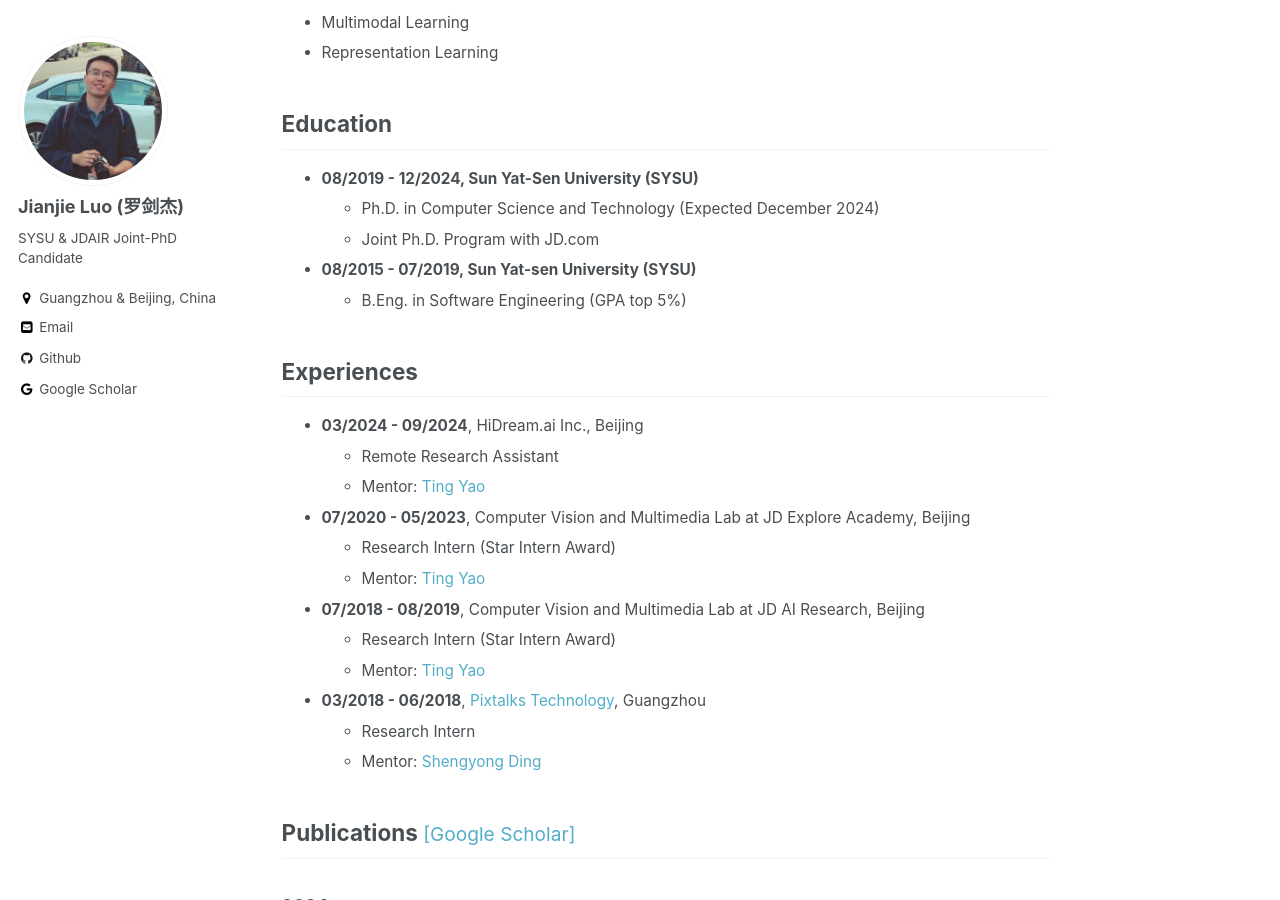
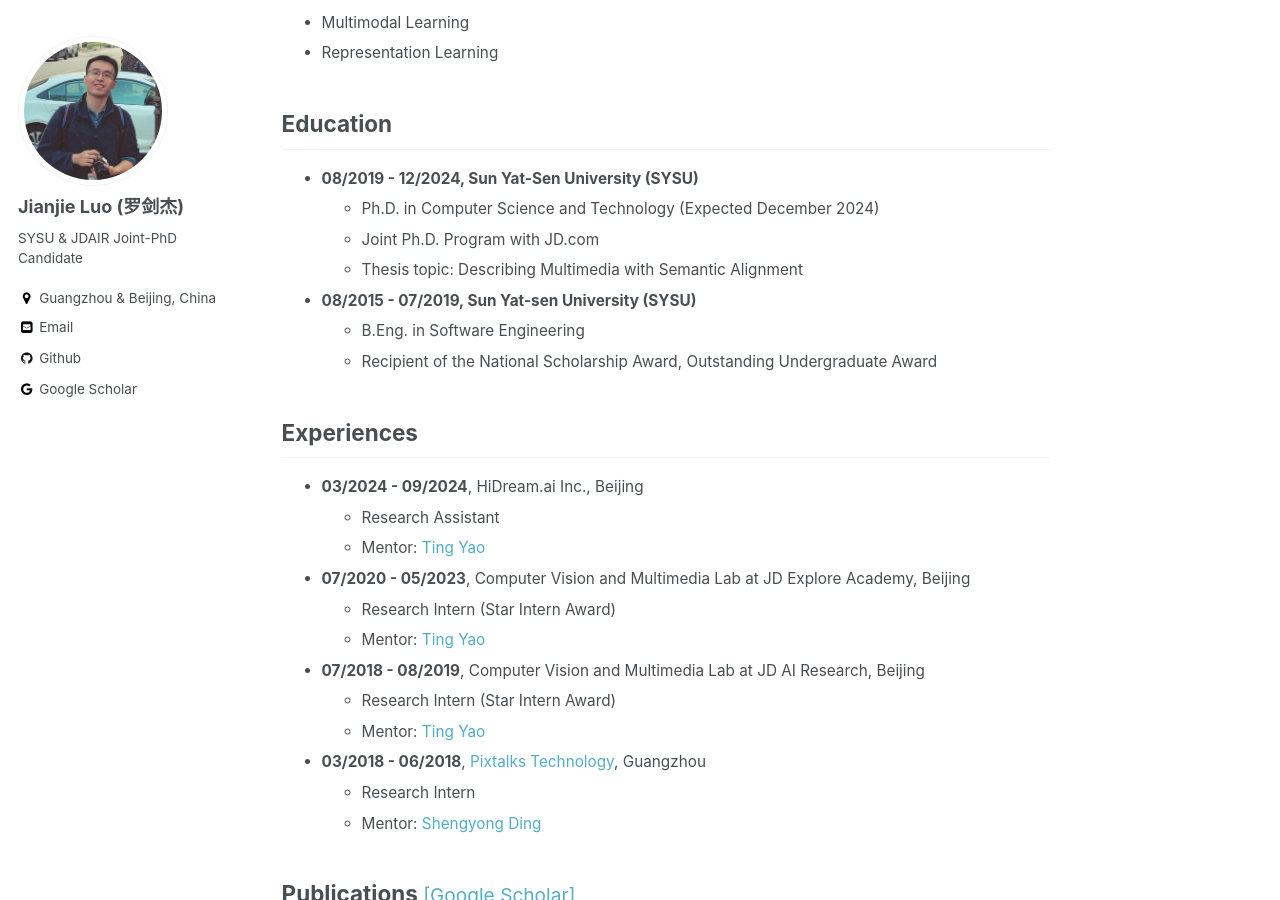
Before and after one commit to jianjieluo/jianjieluo.github.io, a Jekyll site: the page built from index.html, in a window 1280 px wide and 900 px high, scrolled down 775 px. Built offline with Jekyll 4.4.1, drawn with Linux system fonts in a browser that asks for light colours; a script that is not in the unit is left out; the list of posts is cut into pages by our own code; some of the changed text lies outside the part shown.

Commit message:
Update Education

```diff
--- a/index.html
+++ b/index.html
@@ -39,10 +39,12 @@ I am currently a Ph.D candidate of <a href="https://cse.sysu.edu.cn/" target="_b
   <ul>
     <li>Ph.D. in Computer Science and Technology (Expected December 2024)</li>
     <li>Joint Ph.D. Program with JD.com</li>
+    <li>Thesis topic: Describing Multimedia with Semantic Alignment</li>
   </ul>
   <li><b>08/2015 - 07/2019, Sun Yat-sen University (SYSU)</b></li>
   <ul>
-    <li>B.Eng. in Software Engineering (GPA top 5%)</li>
+    <li>B.Eng. in Software Engineering</li>
+    <li>Recipient of the National Scholarship Award, Outstanding Undergraduate Award</li>
   </ul>
 </ul>
 
@@ -50,7 +52,7 @@ I am currently a Ph.D candidate of <a href="https://cse.sysu.edu.cn/" target="_b
 <ul>
   <li><b>03/2024 - 09/2024</b>, HiDream.ai Inc., Beijing</li>
   <ul>
-    <li>Remote Research Assistant</li>
+    <li>Research Assistant</li>
     <li>Mentor: <a href="http://tingyao.deepfun.club/" target="_blank">Ting Yao</a></li>
   </ul>
   <li><b>07/2020 - 05/2023</b>, Computer Vision and Multimedia Lab at JD Explore Academy, Beijing</li>
@@ -99,7 +101,7 @@ I am currently a Ph.D candidate of <a href="https://cse.sysu.edu.cn/" target="_b
 <div style="clear: both;"></div>
 
 
-<h2 style="clear: both;">Academic Service</h2>
+<h2 style="clear: both;">Academic Services</h2>
 <ul>
   <!-- <li><b>Conference Reviewer</b>: </li> -->
   <li><b>Journal Reviewer</b>: TCSVT, TMM</li>
@@ -117,5 +119,5 @@ I am currently a Ph.D candidate of <a href="https://cse.sysu.edu.cn/" target="_b
 <div style="clear: both;">&nbsp;</div>
 
 <div align="center">
-  <a href='https://clustrmaps.com/site/1boad'  title='Visit tracker'><img src='//clustrmaps.com/map_v2.png?cl=cbf0ff&w=300&t=m&d=asQEgWd_MlVE90lqOakhiLcm4GFq5PhMjbYrLcnK3VQ&co=32aaff&ct=ffffff'/></a>
+  <a href='https://clustrmaps.com/site/1boad'  title='Visit tracker'><img src='//clustrmaps.com/map_v2.png?cl=cbf0ff&w=a&t=tt&d=asQEgWd_MlVE90lqOakhiLcm4GFq5PhMjbYrLcnK3VQ&co=32aaff&ct=ffffff'/></a>
 </div>
```
